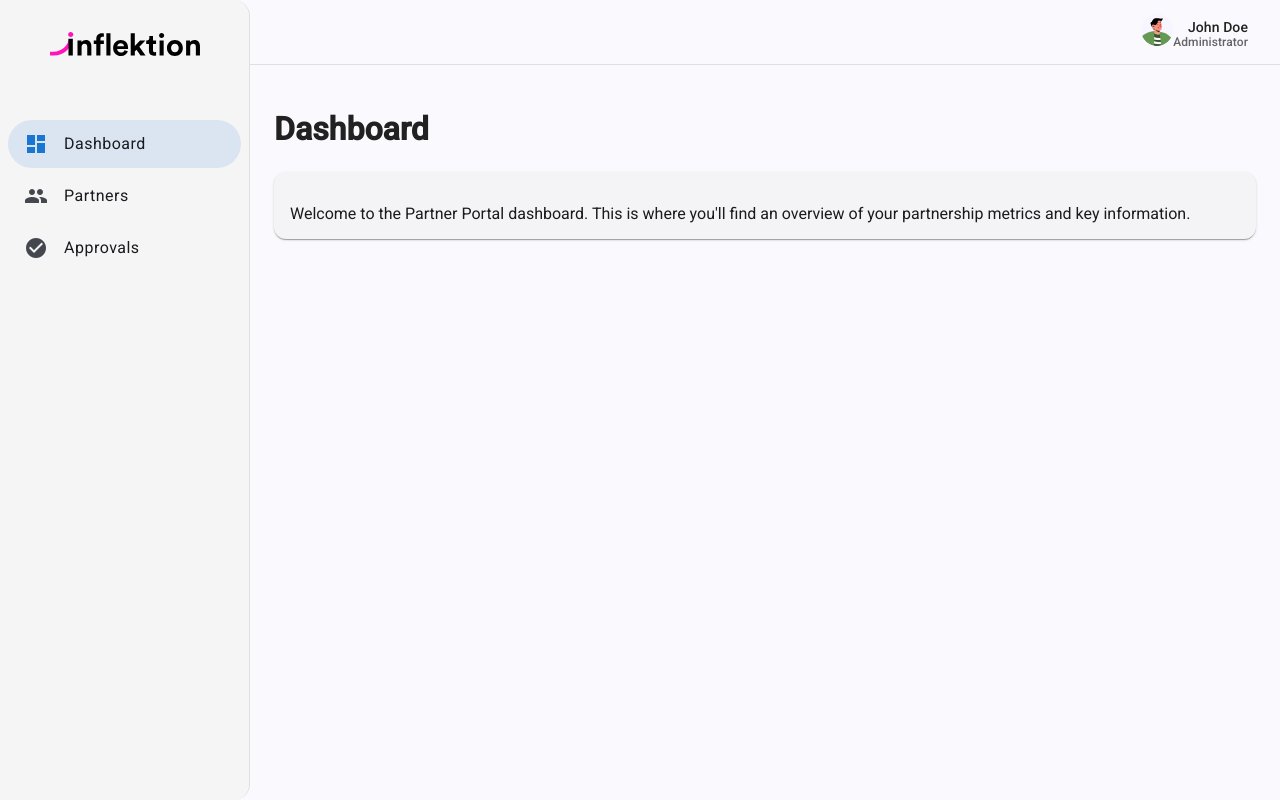
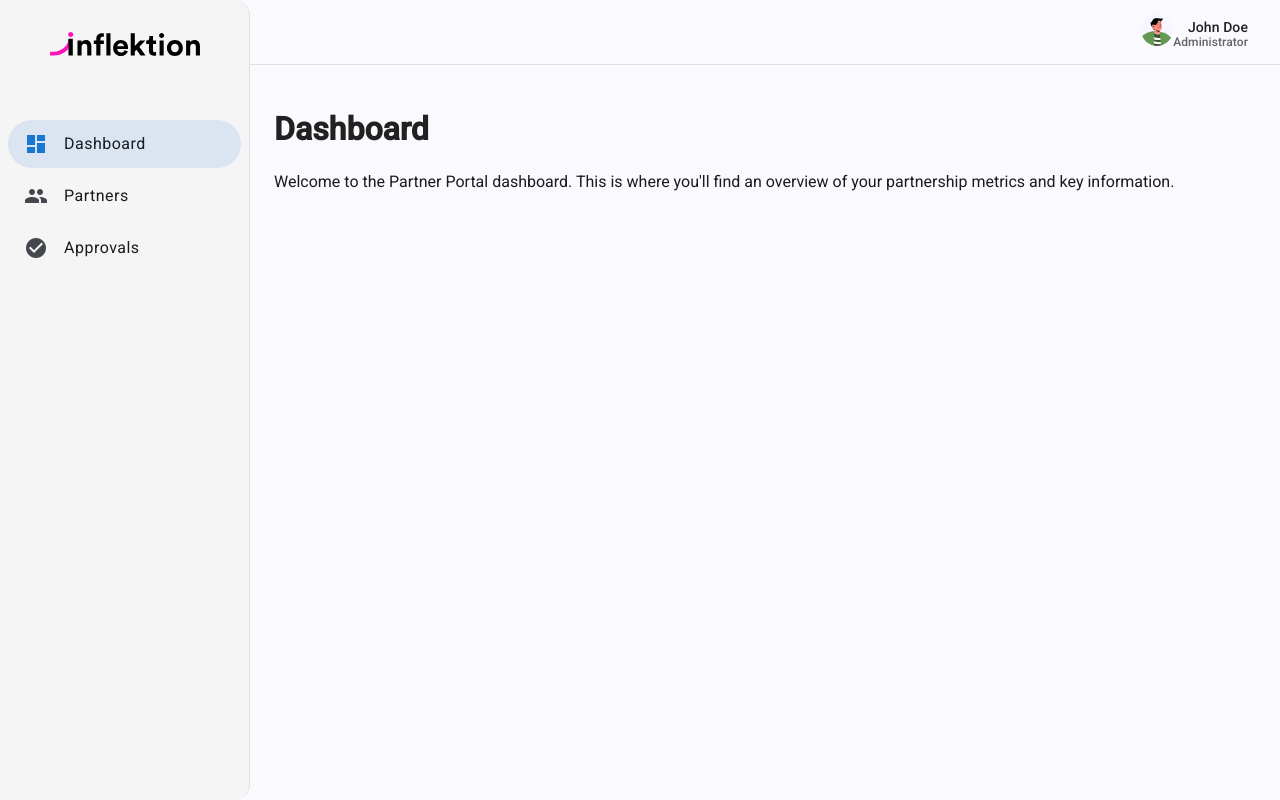
Before and after one commit to BrunoPavlinic/partner-portal, an Angular app: page /dashboard in a window 1280 px wide. Built offline with nearby package versions, Linux system fonts and the light colour scheme.

Commit message:
Mat card removal from page content

```diff
--- a/src/app/pages/approvals/approvals.component.html
+++ b/src/app/pages/approvals/approvals.component.html
@@ -1,8 +1,4 @@
 <div class="approvals-container">
   <h1 class="mat-headline-4">Approvals</h1>
-  <mat-card>
-    <mat-card-content>
       <p>Review and manage pending approvals for partner requests and applications.</p>
-    </mat-card-content>
-  </mat-card>
 </div>
--- a/src/app/pages/dashboard/dashboard.component.html
+++ b/src/app/pages/dashboard/dashboard.component.html
@@ -1,8 +1,4 @@
 <div class="dashboard-container">
   <h1 class="mat-headline-4">Dashboard</h1>
-  <mat-card>
-    <mat-card-content>
       <p>Welcome to the Partner Portal dashboard. This is where you'll find an overview of your partnership metrics and key information.</p>
-    </mat-card-content>
-  </mat-card>
 </div>
--- a/src/app/pages/partners/partners.component.html
+++ b/src/app/pages/partners/partners.component.html
@@ -1,8 +1,4 @@
 <div class="partners-container">
   <h1 class="mat-headline-4">Partners</h1>
-  <mat-card>
-    <mat-card-content>
       <p>Manage your partnerships and view detailed information about your partner network.</p>
-    </mat-card-content>
-  </mat-card>
 </div>
```
